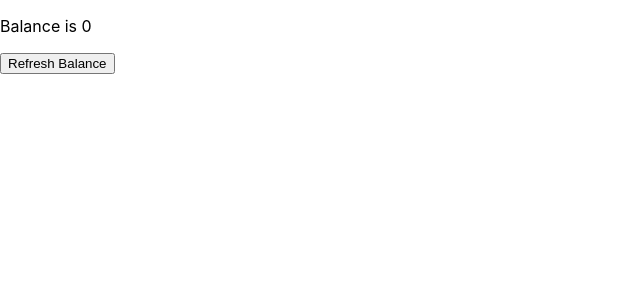
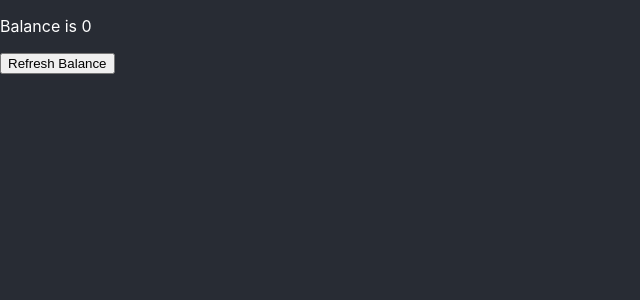
Before and after one commit to MoeMixMC/react-mint, a React (Create React App) app: page / in a window 1280 px wide. Shown: the top 300 px of the page, without its empty margins (0-640 px from the left). Built offline with nearby package versions, Linux system fonts and the light colour scheme.

Commit message:
changed background color to dark

```diff
--- a/src/App.js
+++ b/src/App.js
@@ -1,4 +1,4 @@
-import React, { useEffect, useState } from 'react'
+import React, { useState } from 'react'
 import { init, getOwnBalance } from './Web3Client'
 
 function App() {
--- a/src/index.css
+++ b/src/index.css
@@ -1,10 +1,12 @@
 body {
+  background-color: #282c34;
   margin: 0;
   font-family: -apple-system, BlinkMacSystemFont, 'Segoe UI', 'Roboto', 'Oxygen',
     'Ubuntu', 'Cantarell', 'Fira Sans', 'Droid Sans', 'Helvetica Neue',
     sans-serif;
   -webkit-font-smoothing: antialiased;
   -moz-osx-font-smoothing: grayscale;
+  color: white;
 }
 
 code {
```
Also changed, not shown: 1 other file (tests, documents, lock files or other folders).
